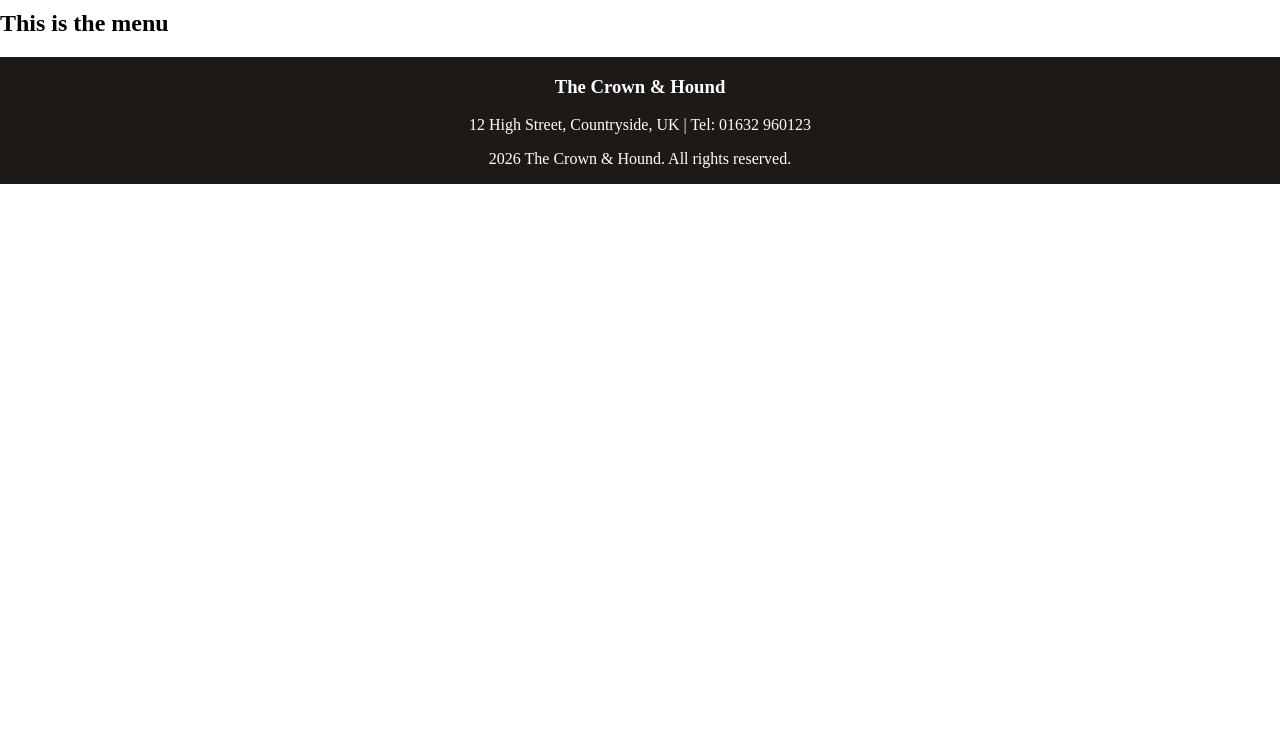
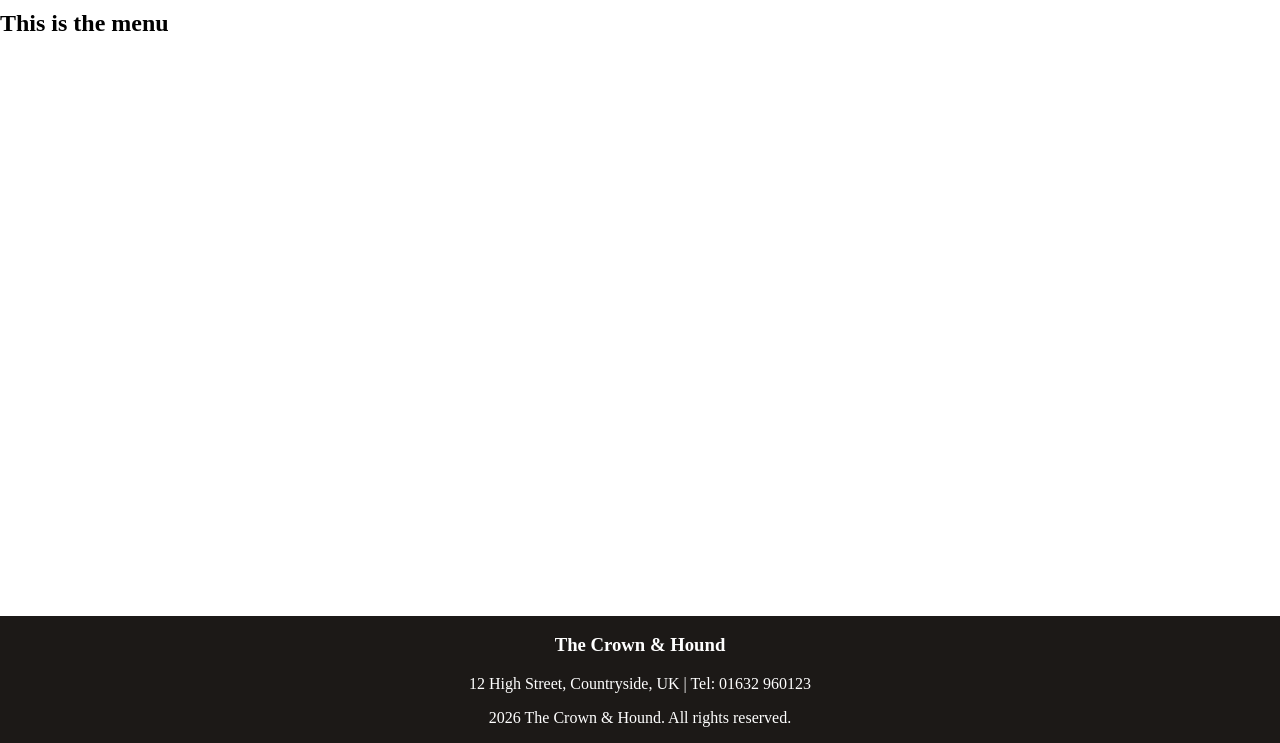
Before and after one commit to devjldp/thecrown_restaurant, a plain HTML site: page menu.html in a window 1280 px wide. Shown: the part 57-800 px from the top of the page. Drawn offline with Linux system fonts and the light colour scheme.

Commit message:
Fix maincontainer

```diff
--- a/menu.html
+++ b/menu.html
@@ -28,7 +28,10 @@
         </nav>
     </header>
 
-    <h2>This is the menu</h2>
+    <main>
+        <h2>This is the menu</h2>
+
+    </main>
 
     <footer>
         <h3>The Crown & Hound</h3>
```
Also changed, not shown: book.html (+3 -1 lines), recipe.html (+3 -2 lines).
